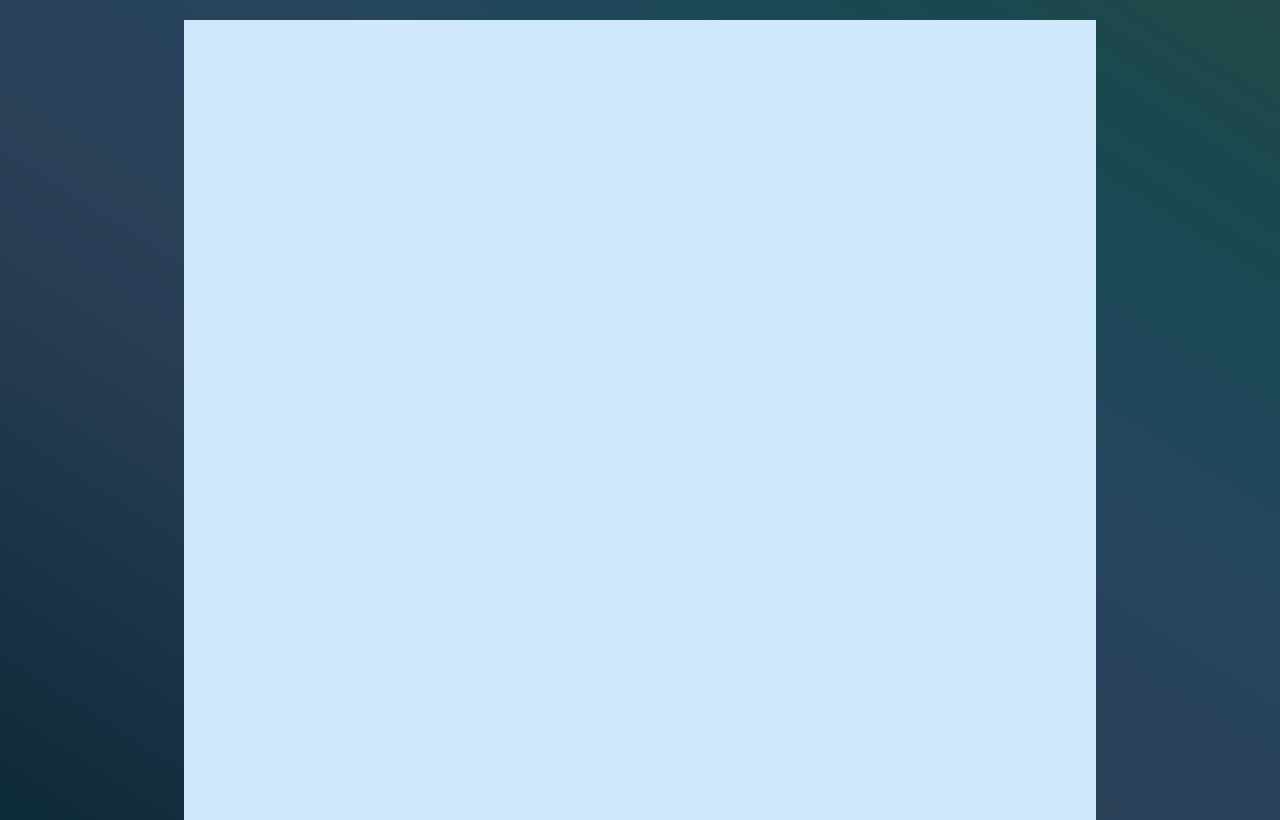
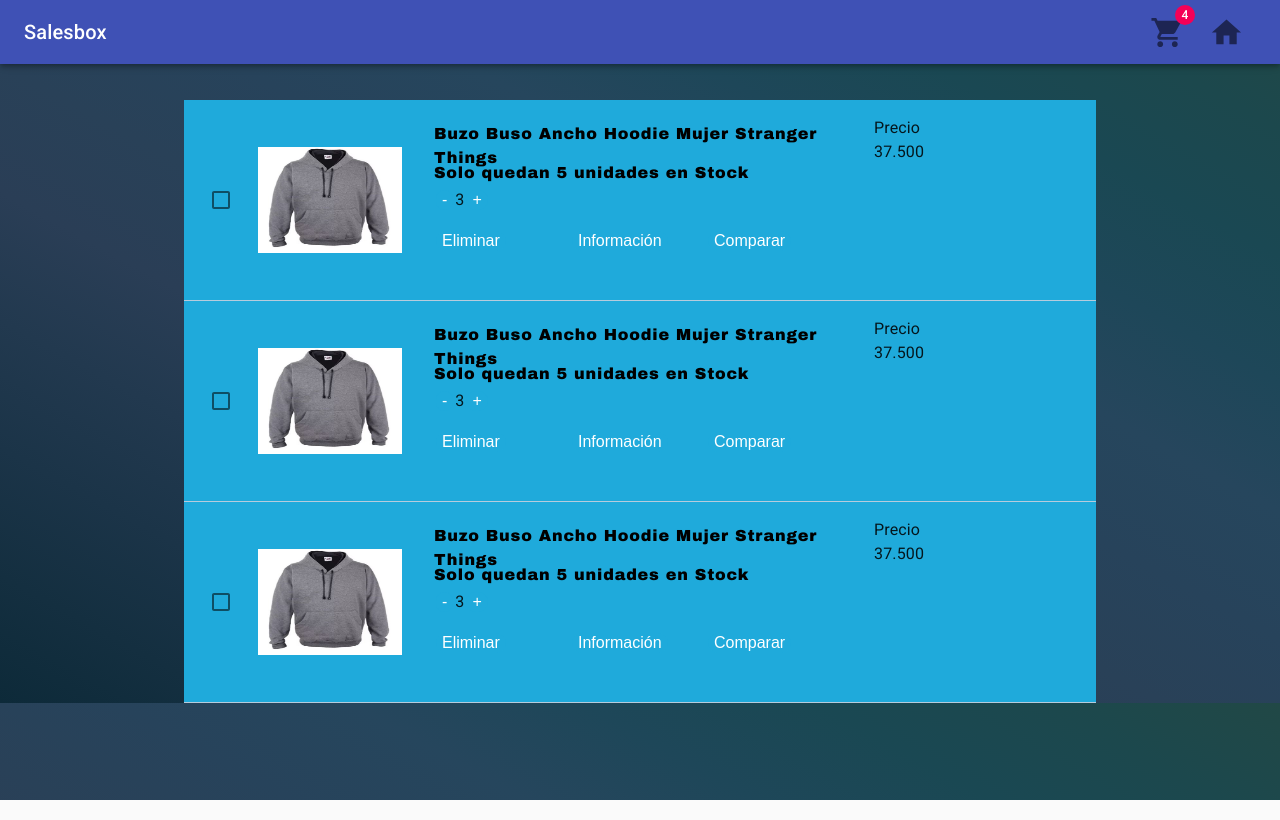
Before and after one commit to AlphaIETI/salesbox, a React (Create React App) app: page /shopcar in a window 1280 px wide. Built offline with nearby package versions, Linux system fonts and the light colour scheme.

Commit message:
formato a carrito

```diff
--- a/package.json
+++ b/package.json
@@ -9,6 +9,7 @@
     "@material-ui/pickers": "^3.2.10",
     "@material/icon-button": "^7.0.0",
     "@mui-treasury/components": "^1.9.1",
+    "@mui-treasury/layout": "^4.5.0",
     "@testing-library/jest-dom": "^4.2.4",
     "@testing-library/react": "^9.5.0",
     "@testing-library/user-event": "^7.2.1",
@@ -19,7 +20,8 @@
     "react-google-login": "^5.1.21",
     "react-router-dom": "^5.2.0",
     "react-scripts": "3.4.3",
-    "react-with-firebase-auth": "^1.3.2"
+    "react-with-firebase-auth": "^1.3.2",
+    "styled-components": "^5.2.0"
   },
   "scripts": {
     "start": "react-scripts start",
@@ -43,6 +45,8 @@
     ]
   },
   "devDependencies": {
+    "@mui-treasury/mockup": "^1.2.9",
+    "clsx": "^1.1.1",
     "reactstrap": "^8.5.1"
   }
 }
--- a/src/components/Carrito/Carrito.js
+++ b/src/components/Carrito/Carrito.js
@@ -2,13 +2,28 @@ import React from 'react';
 import CssBaseline from '@material-ui/core/CssBaseline';
 import Typography from '@material-ui/core/Typography';
 import Container from '@material-ui/core/Container';
+import ListaCarrito from "./ListaCarrito";
+import GeneralAppBar from "./GeneralAppBar";
+import Divider from '@material-ui/core/Divider';
 
 export default function Carrito(){
     return(
         <React.Fragment>
             <CssBaseline />
+            <GeneralAppBar/>
+            <br/>
+            <br/>
+            <br/>
+            <br/>
             <Container maxWidth="md">
-                <Typography component="div" style={{ backgroundColor: '#cfe8fc', height: '100vh' }} />
+                <Typography component="div" style={{ backgroundColor: '#cfe8fc', height: '100%' }}>
+                    <ListaCarrito/>
+                    <Divider />
+                    <ListaCarrito/>
+                    <Divider />
+                    <ListaCarrito/>
+                    <Divider />
+                </Typography>
             </Container>
         </React.Fragment>
     );
--- /dev/null
+++ b/src/components/Carrito/GeneralAppBar.js
@@ -0,0 +1,53 @@
+import React from 'react';
+import { makeStyles } from '@material-ui/core/styles';
+import AppBar from '@material-ui/core/AppBar';
+import Toolbar from '@material-ui/core/Toolbar';
+import Typography from '@material-ui/core/Typography';
+import Button from '@material-ui/core/Button';
+import IconButton from '@material-ui/core/IconButton';
+import MenuIcon from '@material-ui/icons/Menu';
+import {AccountCircle} from "@material-ui/icons";
+import {Link} from "react-router-dom";
+import Badge from "@material-ui/core/Badge";
+import ShoppingCartIcon from "@material-ui/icons/ShoppingCart";
+import HomeIcon from "@material-ui/icons/Home";
+
+const useStyles = makeStyles((theme) => ({
+    root: {
+        flexGrow: 1,
+    },
+    menuButton: {
+        marginRight: theme.spacing(2),
+    },
+    title: {
+        flexGrow: 1,
+    },
+}));
+
+export default function ButtonAppBar() {
+    const classes = useStyles();
+
+    return (
+        <div className={classes.root}>
+            <AppBar  position="fixed">
+                <Toolbar>
+                    <Typography component="h1" variant="h6" color="inherit" noWrap className={classes.title}>
+                        Salesbox
+                    </Typography>
+                    <Link to="/ShopCar">
+                        <IconButton aria-label="cart">
+                            <Badge badgeContent={4} color="secondary">
+                                <ShoppingCartIcon fontSize="large"/>
+                            </Badge>
+                        </IconButton>
+                    </Link>
+                    <Link to="/Login">
+                        <IconButton >
+                            <HomeIcon fontSize="large" />
+                        </IconButton>
+                    </Link>
+                </Toolbar>
+            </AppBar>
+        </div>
+    );
+}
--- a/src/components/Carrito/ListaCarrito.css
+++ b/src/components/Carrito/ListaCarrito.css
@@ -3,7 +3,7 @@
 .tabla {
     display: flex;
     align-items: center; /* Use another value to see the result */
-    width: 90%;
+    width: 100%;
     height: 200px;
     background-color: #1faadb;
     padding: 1em;
--- a/src/components/Carrito/ListaCarrito.js
+++ b/src/components/Carrito/ListaCarrito.js
@@ -61,6 +61,7 @@ export default function ListaCarrito(){
                     37.500
                 </div>
             </div>
+
         </div>
     );
     }
```
